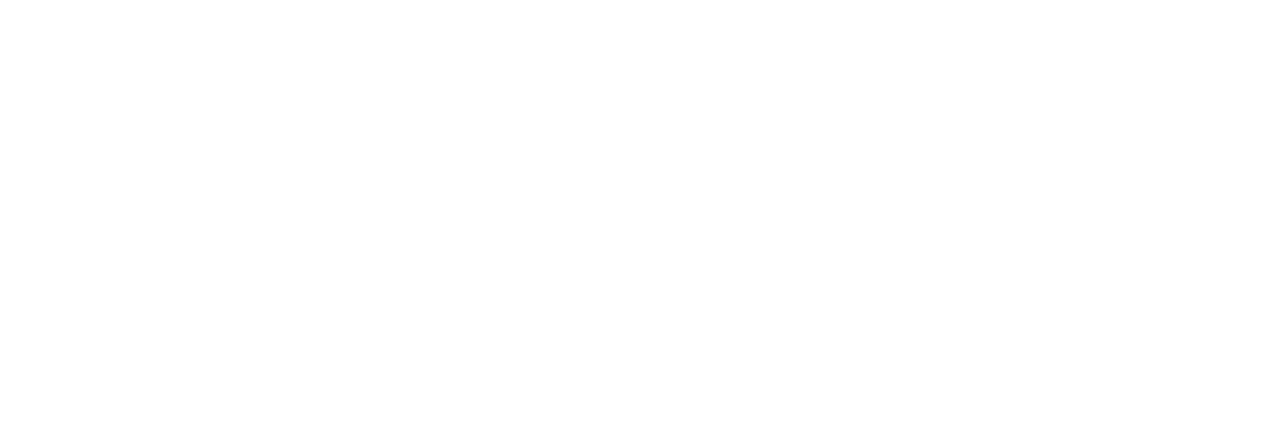
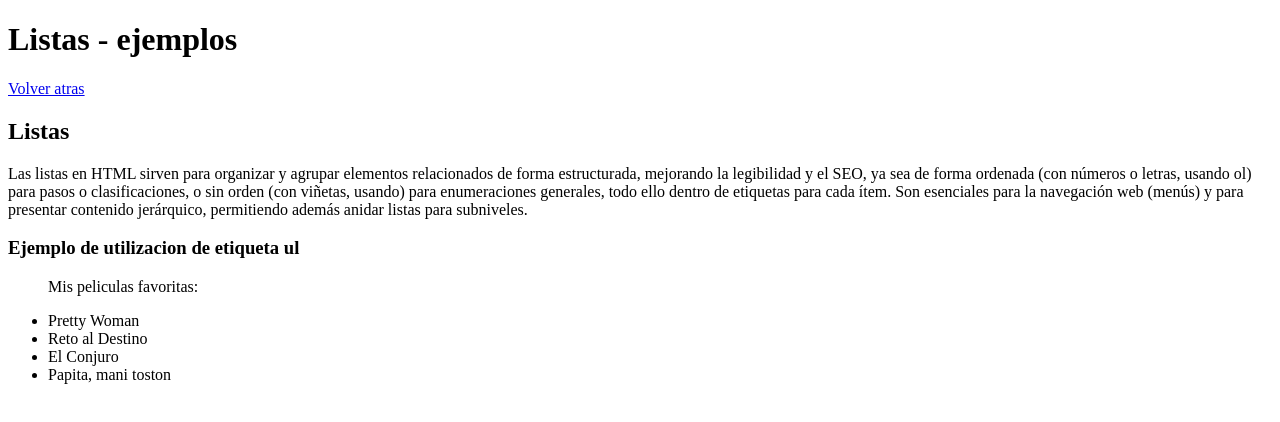
Before and after one commit to yelitzaespinoza1970/Modulo-HTML, a plain HTML site: page Tarea 7/ejercicio_3.html in a window 1280 px wide. Drawn offline with Linux system fonts and the light colour scheme.

Commit message:
actualizacion de archivos

```diff
--- a/Tarea 7/ejercicio_3.html
+++ b/Tarea 7/ejercicio_3.html
@@ -0,0 +1,49 @@
+<!DOCTYPE html>
+<html lang="en">
+  <head>
+    <!--Titulo para el navegador y los buscadores-->
+    <title>HTML</title>
+
+    <!--Descripcion de la pagina para los buscadores-->
+    <meta name="description" content=" Página de ejemplos para clase de HTML" />
+
+    <!--Autor de la Páginaa-->
+    <meta name="author" content="Yelitza" />
+
+    <!--favicon de la pagina-->
+    <link rel="icon" href="/favicon.ico" sizes="any" />
+
+    <!--Codificacion-->
+    <meta charset="utf-8" />
+
+    <!--Para que la web sea responsive-->
+    <meta name="viewport" content="width=device-width, initial-scale=1" />
+
+    <!--Para algunos navegadores moviles-->
+    <meta name="theme-color" content="#fafafa" />
+  </head>
+
+  <body>
+    <h1>Listas - ejemplos</h1>
+    <p><a href="index.html"> Volver atras</a></p>
+
+    <h2>Listas</h2>
+    <p>
+      Las listas en HTML sirven para organizar y agrupar elementos relacionados
+      de forma estructurada, mejorando la legibilidad y el SEO, ya sea de forma
+      ordenada (con números o letras, usando ol) para pasos o clasificaciones, o
+      sin orden (con viñetas, usando) para enumeraciones generales, todo ello
+      dentro de etiquetas para cada ítem. Son esenciales para la navegación web
+      (menús) y para presentar contenido jerárquico, permitiendo además anidar
+      listas para subniveles.
+    </p>
+    <h3>Ejemplo de utilizacion de etiqueta ul</h3>
+    <ul>
+      <p>Mis peliculas favoritas:</p>
+      <li>Pretty Woman</li>
+      <li>Reto al Destino</li>
+      <li>El Conjuro</li>
+      <li>Papita, mani toston</li>
+    </ul>
+  </body>
+</html>
```
Also changed, not shown: Tarea 7/ejercicio_6.html (+1 -1 lines), Tarea 7/index.html (+7 -21 lines), Tarea 7/README.md.
